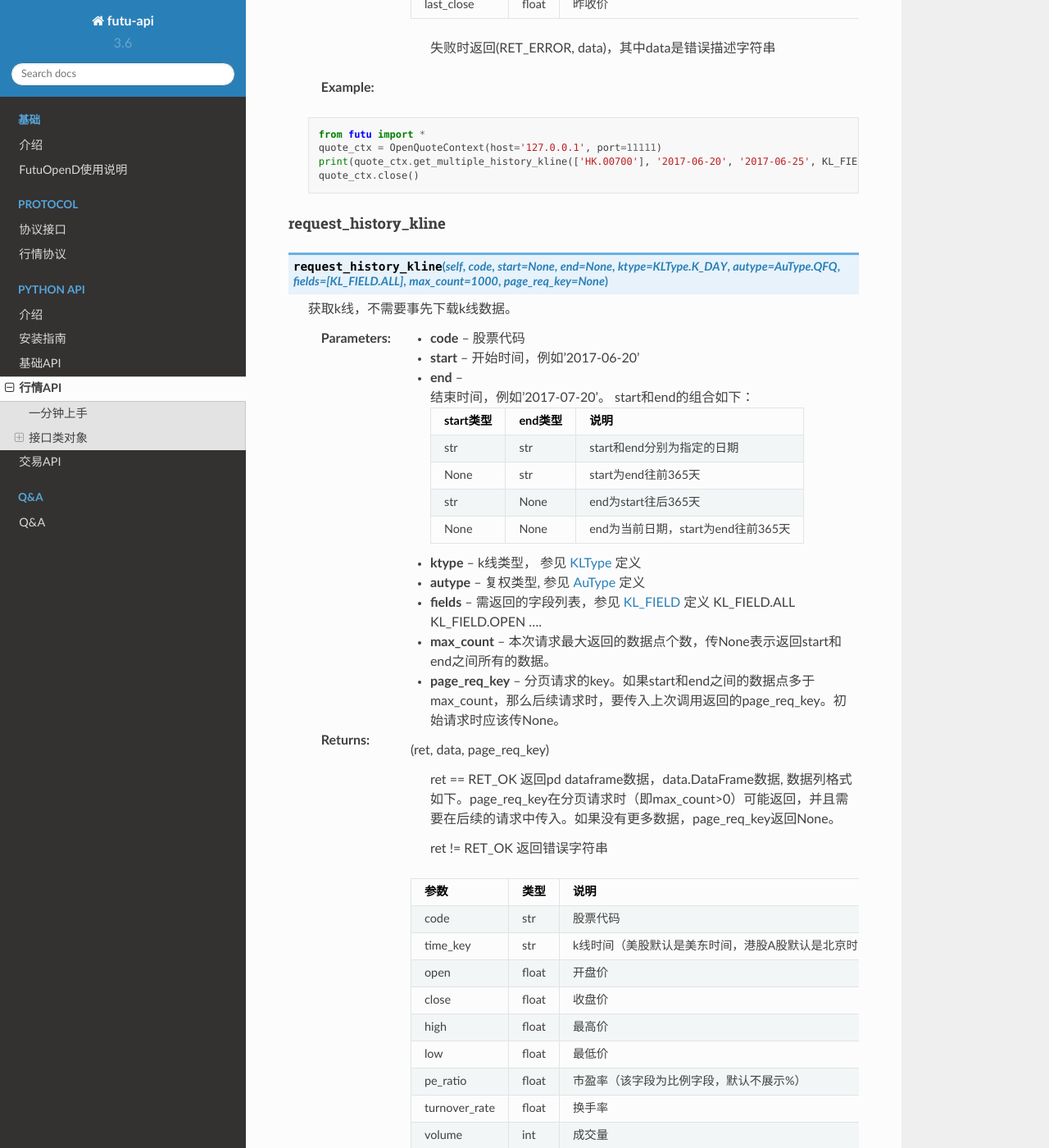
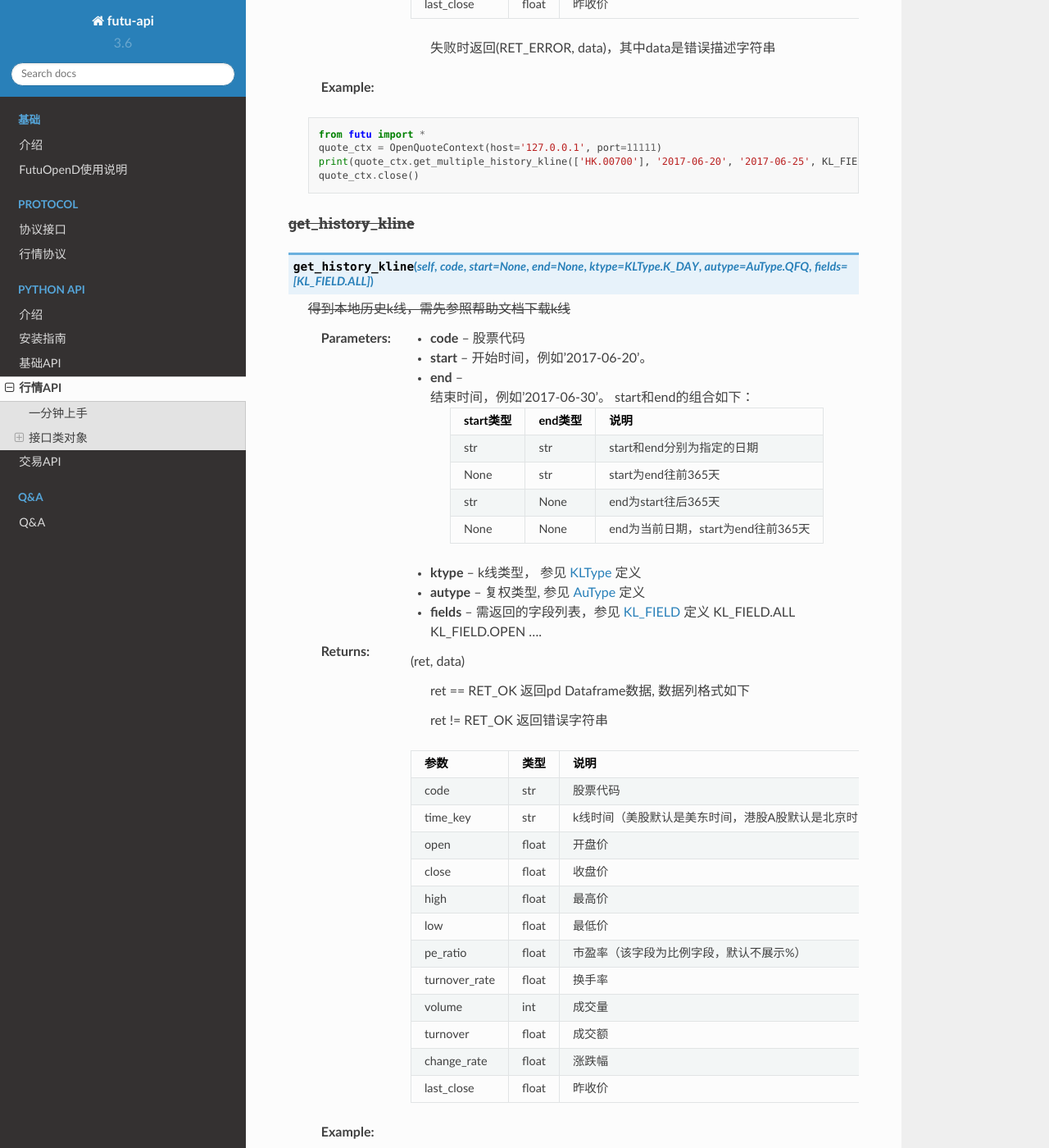
Before and after one commit to FutunnOpen/futu-api-doc, a Sphinx documentation site: the page built from doc_maker/source/api/Quote_API.rst, in a window 1280 px wide and 1400 px high, scrolled down 4087 px. Shown: the whole window at 82% size. Built offline with Sphinx 7.4.7 and the Read the Docs theme 2.0.0, drawn with Linux system fonts in a browser that asks for light colours; pages that are not in the unit, such as notebooks, are missing from menus; some of the changed text lies outside the part shown.

Commit message:
get_history_kline不要删掉啊

```diff
--- a/doc_maker/source/api/Quote_API.rst
+++ b/doc_maker/source/api/Quote_API.rst
@@ -240,6 +240,61 @@ get_stock_basicinfo
     from futu import *
     quote_ctx = OpenQuoteContext(host='127.0.0.1', port=11111)
     print(quote_ctx.get_multiple_history_kline(['HK.00700'], '2017-06-20', '2017-06-25', KL_FIELD.ALL, KLType.K_DAY, AuType.QFQ))
+    quote_ctx.close()
+:strike:`get_history_kline`
+~~~~~~~~~~~~~~~~~~~~~~~~~~~~~~~~~~~~
+
+..  py:function:: get_history_kline(self, code, start=None, end=None, ktype=KLType.K_DAY, autype=AuType.QFQ, fields=[KL_FIELD.ALL])
+
+ :strike:`得到本地历史k线，需先参照帮助文档下载k线`
+
+ :param code: 股票代码
+ :param start: 开始时间，例如'2017-06-20'。
+ :param end:  结束时间，例如'2017-06-30'。
+            start和end的组合如下：
+
+              ==========    ==========    ========================================
+              start类型      end类型       说明
+              ==========    ==========    ========================================
+                str            str           start和end分别为指定的日期
+                None           str           start为end往前365天
+                str            None          end为start往后365天
+                None           None          end为当前日期，start为end往前365天
+              ==========    ==========    ========================================
+ :param ktype: k线类型， 参见 KLType_ 定义
+ :param autype: 复权类型, 参见 AuType_ 定义
+ :param fields: 需返回的字段列表，参见 KL_FIELD_ 定义 KL_FIELD.ALL  KL_FIELD.OPEN ....
+ :return: (ret, data)
+
+        ret == RET_OK 返回pd Dataframe数据, 数据列格式如下
+
+        ret != RET_OK 返回错误字符串
+
+    =================   ===========   ==============================================================================
+    参数                  类型                        说明
+    =================   ===========   ==============================================================================
+    code                str            股票代码
+    time_key            str            k线时间（美股默认是美东时间，港股A股默认是北京时间）
+    open                float          开盘价
+    close               float          收盘价
+    high                float          最高价
+    low                 float          最低价
+    pe_ratio            float          市盈率（该字段为比例字段，默认不展示%）
+    turnover_rate       float          换手率
+    volume              int            成交量
+    turnover            float          成交额
+    change_rate         float          涨跌幅
+    last_close          float          昨收价
+    =================   ===========   ==============================================================================
+
+
+ :Example:
+
+ .. code:: python
+
+    from futu import *
+    quote_ctx = OpenQuoteContext(host='127.0.0.1', port=11111)
+    print(quote_ctx.get_history_kline('HK.00700', start='2017-06-20', end='2017-06-22'))
     quote_ctx.close()
 
 request_history_kline
```
